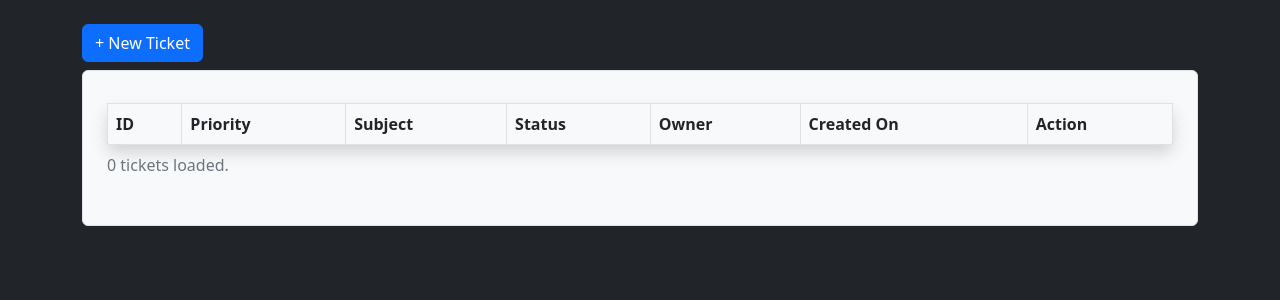
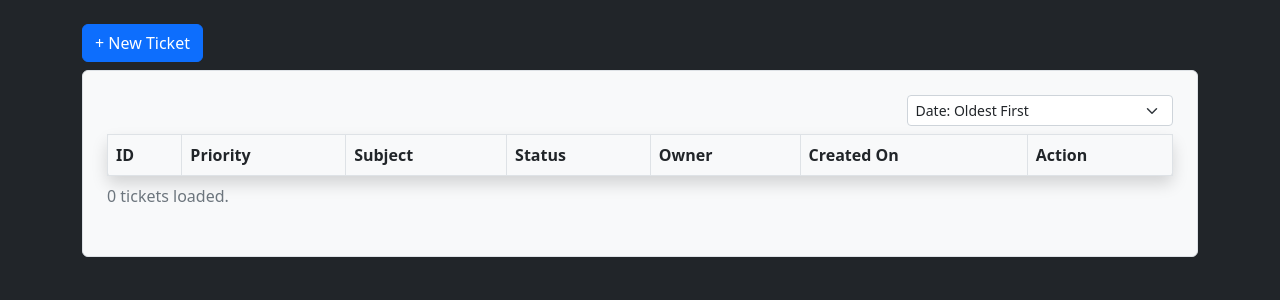
Before and after one commit to Blathe/djangotickets, a Django app: page / in a window 1280 px wide. Shown: the part 56-356 px from the top of the page. Run offline with Django 4.2, Linux system fonts and the light colour scheme; the visitor is signed in with stand-in values (Sample User, id 1); data that the repository does not hold is empty.

Commit message:
added basic ticket sorting functionality

```diff
--- /dev/null
+++ b/static/script.js
@@ -0,0 +1,4 @@
+function updateSort() {
+    var option = document.getElementById('sort-select-box').value;
+    window.location.href = '/?sort=' + option;
+}
--- a/tickets/templates/tickets/index.html
+++ b/tickets/templates/tickets/index.html
@@ -90,6 +90,16 @@
 
             <!-- Ticket Management Table -->
             <div class="table-responsive container border border-opacity-0 bg-light rounded p-4 mt-2">
+                <div class="d-flex justify-content-end align-items-start gap-2">
+                    <select id="sort-select-box" class="form-select form-select-sm w-25" aria-label=".form-select-sm example" onchange="updateSort()">
+                        <option value="OldestFirst">Date: Oldest First</option>
+                        <option value="NewestFirst">Date: Newest First</option>
+                        <option value="pHighToLow">Priority: High to Low</option>
+                        <option value="pLowToHigh">Priority: Low to High</option>
+                        <option value="sOpenClosed">Status: Open First</option>
+                        <option value="sClosedOpen">Status: Closed First</option>
+                    </select>
+                </div>
                 <table class="shadow table-hover table-striped table-bordered table mt-2 rounded">
                     <caption>{{tickets.count}} tickets loaded.</caption>
                     <thead>
--- a/tickets/views.py
+++ b/tickets/views.py
@@ -11,8 +11,26 @@ from .models import Ticket, Comment
 def index(request):
     if request.method == "GET":
         if request.user.is_authenticated:
-            tickets = Ticket.objects.order_by('creation_date')
-            return render(request, 'tickets/index.html', {'tickets':tickets})
+            if request.GET.get('sort') is not None:
+                sort = request.GET.get('sort')
+
+                if sort == 'pHighToLow':
+                    tickets = Ticket.objects.order_by('-priority')
+                elif sort == 'pLowToHigh':
+                    tickets = Ticket.objects.order_by('priority')
+                elif sort == 'sOpenClosed':
+                    tickets = Ticket.objects.order_by('-status')
+                elif sort == 'sClosedOpen':
+                    tickets = Ticket.objects.order_by('status')
+                elif sort == 'NewestFirst':
+                    tickets = Ticket.objects.order_by('-creation_date')
+                elif sort == 'OldestFirst':
+                    tickets = Ticket.objects.order_by('creation_date')
+
+                return render(request, 'tickets/index.html', {'tickets':tickets})
+            else:
+                tickets = Ticket.objects.order_by('creation_date')
+                return render(request, 'tickets/index.html', {'tickets':tickets})
         return render(request, 'tickets/index.html')
 
 #ticket details page
```
